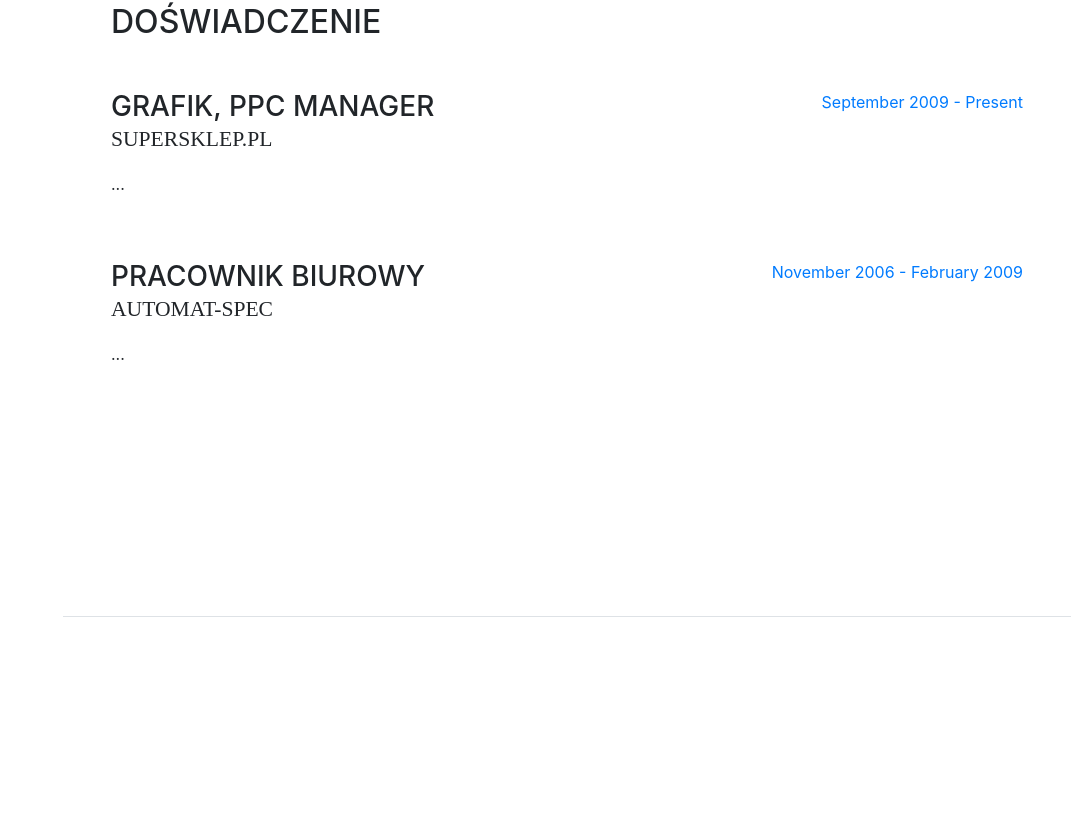
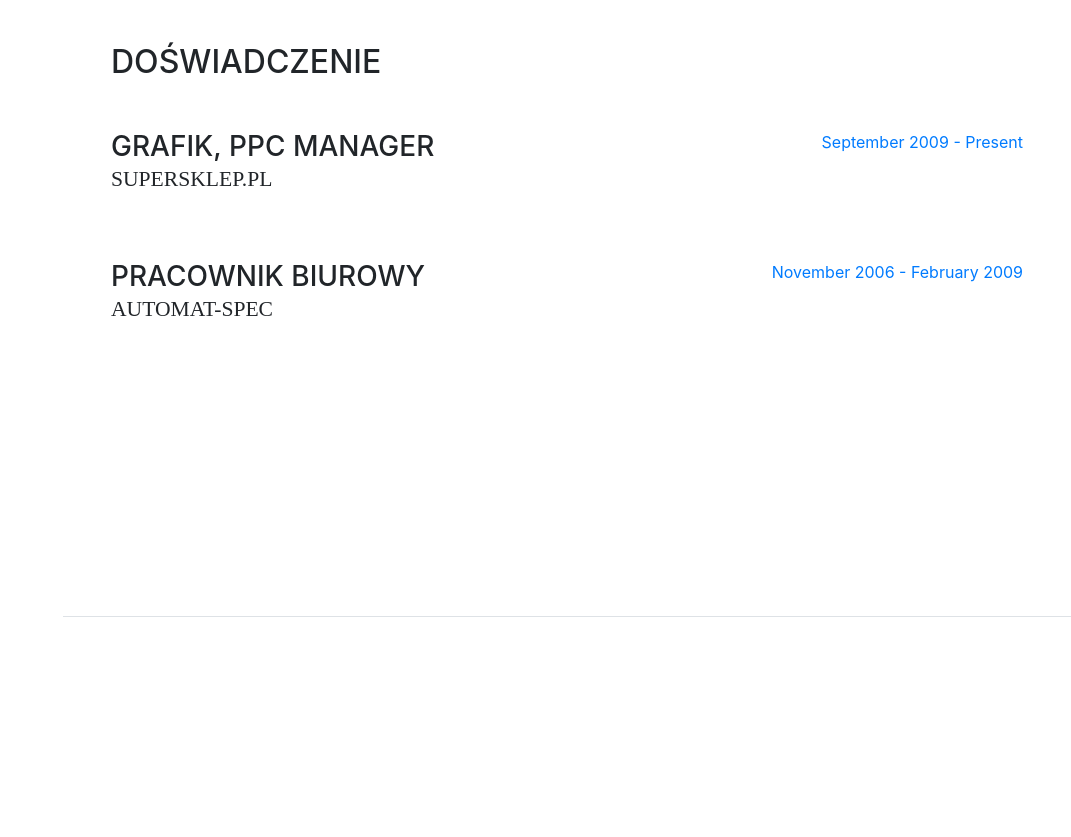
Before and after one commit to KiejstutS/MarketingMasters-CV, a website with bundled scripts: page index.html in a window 1280 px wide. Shown: the part 983-1820 px from the top of the page, without its empty margins (209-1280 px from the left). Built offline with nearby package versions, Linux system fonts and the light colour scheme; a web font is replaced by a local one.

Commit message:
Add files via upload

```diff
--- a/index.html
+++ b/index.html
@@ -112,7 +112,7 @@
             <div class="resume-content mr-auto">
               <h3 class="mb-0">Grafik, PPC manager</h3>
               <div class="subheading mb-3">Supersklep.pl</div>
-              <p>...</p>
+              <p></p>
             </div>
             <div class="resume-date text-md-right">
               <span class="text-primary">September 2009 - Present</span>
@@ -123,7 +123,7 @@
             <div class="resume-content mr-auto">
               <h3 class="mb-0">Pracownik biurowy</h3>
               <div class="subheading mb-3">Automat-Spec</div>
-              <p>...</p>
+              <p></p>
             </div>
             <div class="resume-date text-md-right">
               <span class="text-primary">November 2006 - February 2009</span>
@@ -197,7 +197,7 @@
       <section class="resume-section p-3 p-lg-5 d-flex flex-column" id="interests">
         <div class="my-auto">
           <h2 class="mb-5">Zainteresowania</h2>
-          <p>joga, fotografia, sztuka współczesna, kino europejskie, kuchnia wegetariańska.</p>
+          <p>joga, fotografia, sztuka współczesna, kino europejskie, kuchnia wegetariańska</p>
           <p class="mb-0"></p>
         </div>
       </section>
@@ -208,7 +208,7 @@
           <ul class="fa-ul mb-0">
             <li>
               <i class="fa-li fa fa-trophy text-warning"></i>
-              Ukończenie kursu Marketing Masters </li>
+              Ukończenie kursu Marketing Masters ;) </li>
             </ul>
         </div>
       </section>
```
